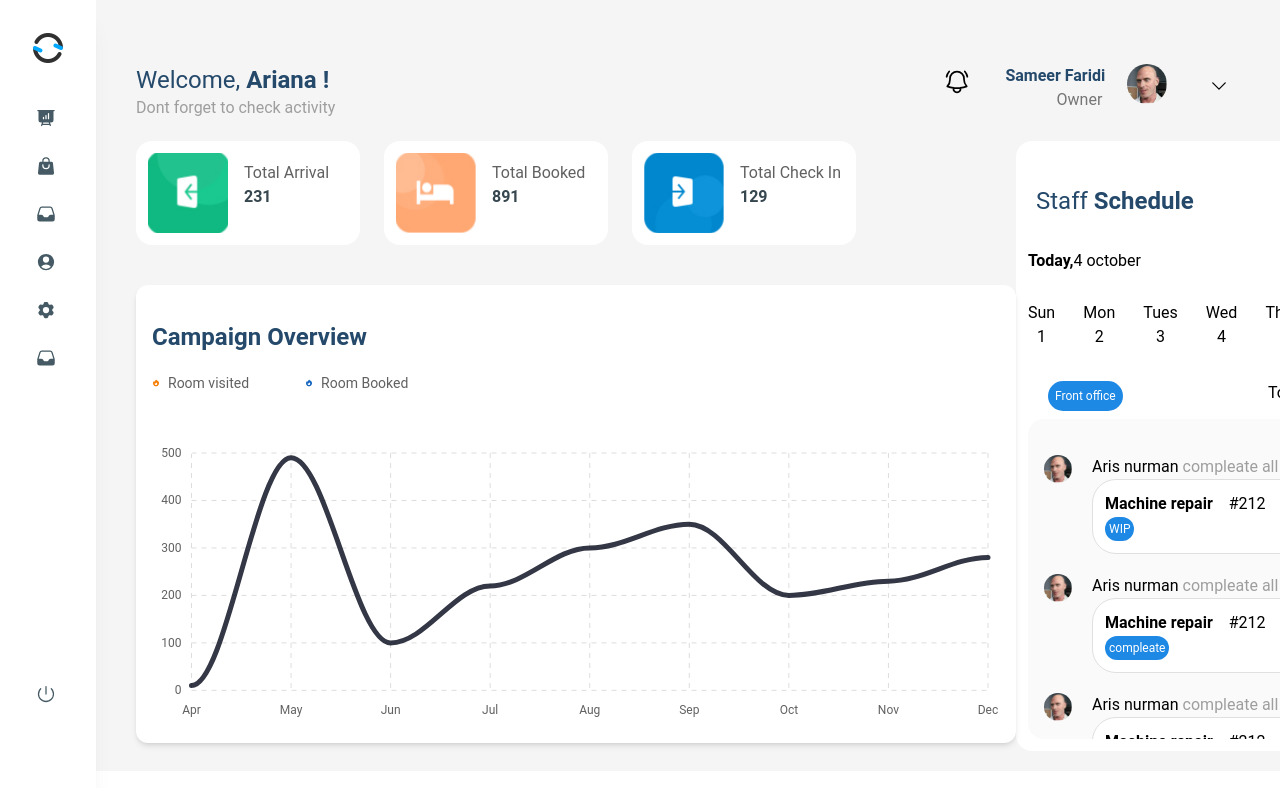
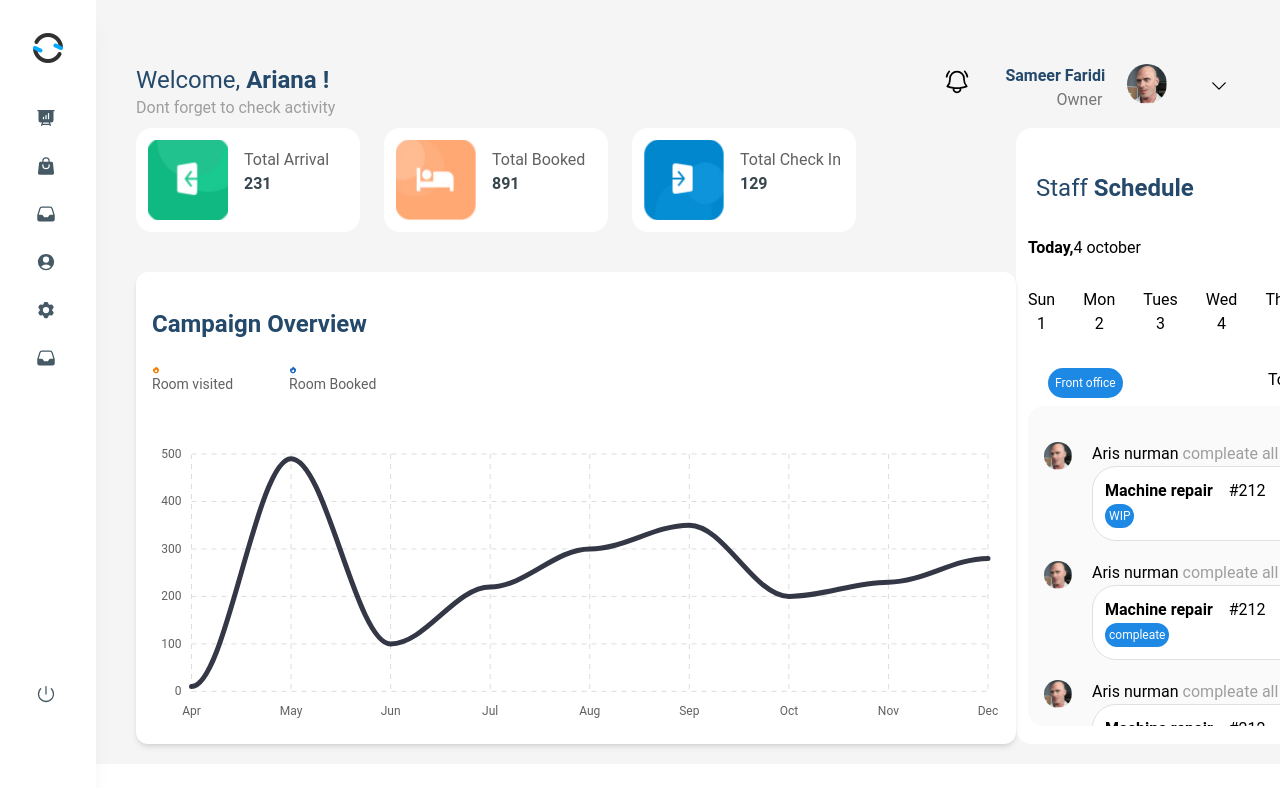
Before and after one commit to sameerkali/4archivers_interview_app, a React (Vite) app in the folder frontend/: page / in a window 1280 px wide. Shown: the top 788 px of the page. Built offline with nearby package versions, Linux system fonts and the light colour scheme.

Commit message:
update and fix al the errors

```diff
--- a/frontend/src/components/Chart.jsx
+++ b/frontend/src/components/Chart.jsx
@@ -106,34 +106,23 @@ export default function ChartComponent() {
         className="flex flex-col gap-4 rounded-none md:flex-row md:items-center"
       >
         <div>
-          <Typography  variant="h6" color="blue-gray">
+          <Typography variant="h6" color="blue-gray">
             <p className="mt-5 text-[#24496B] text-2xl">Campaign Overview</p>
           </Typography>
-          <div className="flex">
-            <Typography
-              variant="small"
-              color="gray"
-              className="max-w-sm font-normal mr-14"
-            >
-              <div className="flex mt-5">
-                <FireIcon className="h-2 w-2 mt-[6px] text-orange-700 mr-2" />
-                Room visited
-              </div>
+          <div className="flex mt-5">
+            <Typography variant="small" color="gray" className="max-w-sm font-normal mr-14">
+              <FireIcon className="h-2 w-2 mt-[6px] text-orange-700 mr-2" />
+              Room visited
             </Typography>
-            <Typography
-              variant="small"
-              color="gray"
-              className="max-w-sm font-normal"
-            >
-              <div className="flex mt-5">
-                <FireIcon className="h-2 w-2 mt-[6px] text-blue-800 mr-2" />
-                Room Booked
-              </div>
+            <Typography variant="small" color="gray" className="max-w-sm font-normal">
+              <FireIcon className="h-2 w-2 mt-[6px] text-blue-800 mr-2" />
+              Room Booked
             </Typography>
           </div>
         </div>
       </CardHeader>
       <CardBody className="px-2 pb-0">
+        {/* Assuming Chart is a component that receives chartConfig as a prop */}
         <Chart {...chartConfig} />
       </CardBody>
     </Card>
--- a/frontend/src/components/Sidebar.jsx
+++ b/frontend/src/components/Sidebar.jsx
@@ -3,8 +3,7 @@ import {
   Typography,
   List,
   ListItem,
-  ListItemPrefix,
-  ListItemSuffix
+  ListItemPrefix
 } from "@material-tailwind/react";
 import {
   PresentationChartBarIcon,
@@ -38,10 +37,7 @@ export default function Sidebar() {
           <ListItemPrefix>
             <InboxIcon className="h-5 w-5" />
           </ListItemPrefix>
-
-          <ListItemSuffix></ListItemSuffix>
         </ListItem>
-
         <ListItem className="w-10">
           <ListItemPrefix>
             <UserCircleIcon className="h-5 w-5" />
@@ -56,12 +52,10 @@ export default function Sidebar() {
           <ListItemPrefix>
             <InboxIcon className="h-5 w-5" />
           </ListItemPrefix>
-
-          <ListItemSuffix></ListItemSuffix>
         </ListItem>
         <ListItem className="w-10 mt-[18rem]">
           <ListItemPrefix className="">
-            <PowerIcon className="h-5 w-5 " />
+            <PowerIcon className="h-5 w-5" />
           </ListItemPrefix>
         </ListItem>
       </List>
--- a/frontend/src/components/Welcome.jsx
+++ b/frontend/src/components/Welcome.jsx
@@ -3,7 +3,7 @@ import UserCard from "../pages/UserCard";
 const Welcome = () => {
   return (
     <>
-      <div className="flex justify-between w-[93vw] bg-gray-100 pr-10 pl-10 pt-16 pb-7 h-[8.8rem]">
+      <div className="flex justify-between w-[93vw] bg-gray-100 pr-10 pl-10 pt-16 pb-7 h-[8rem]">
         <div className="">
           <h1 className="text-[#24496B] text-2xl">
             Welcome, <span className="font-bold">Ariana !</span>{" "}
```
